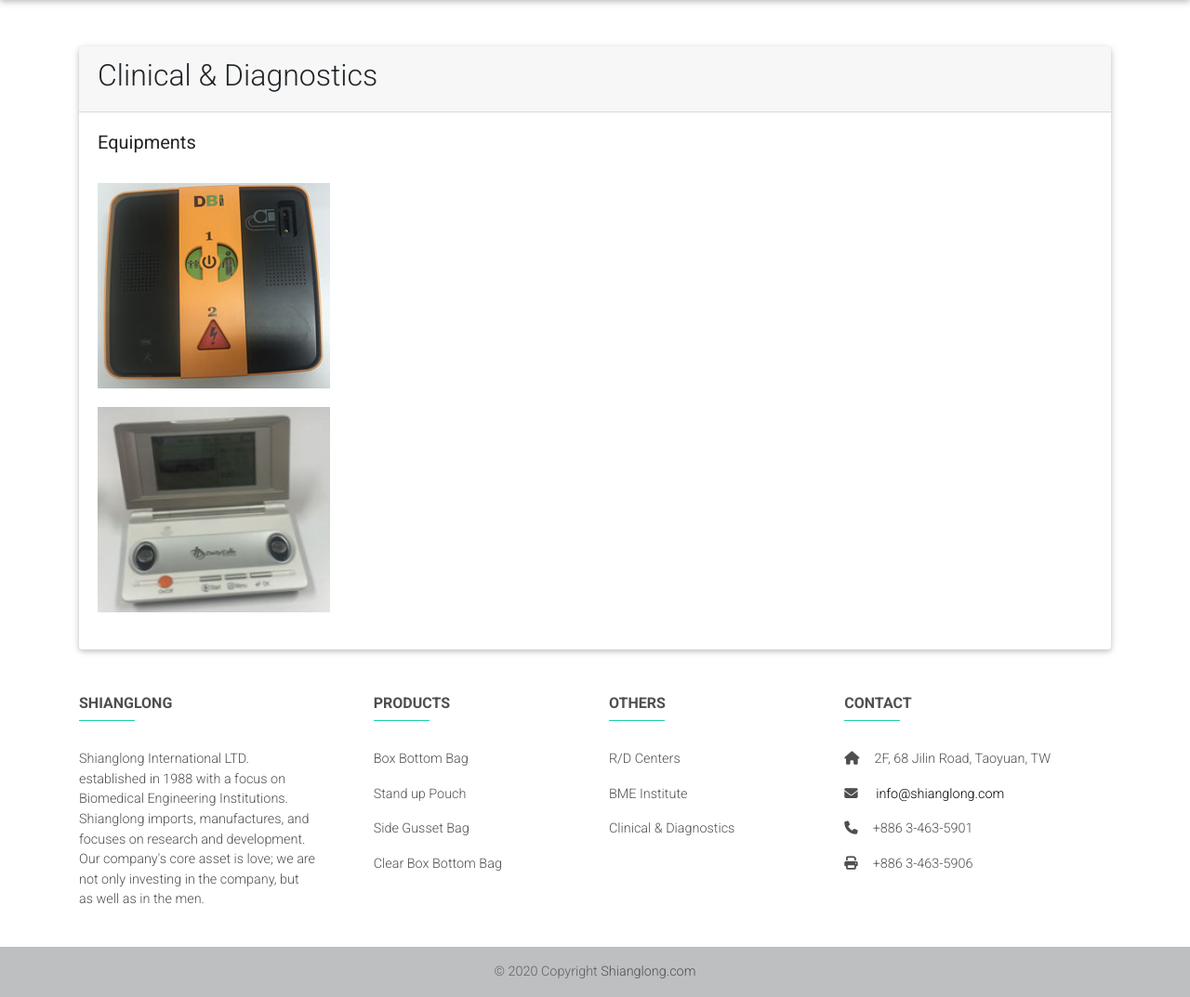
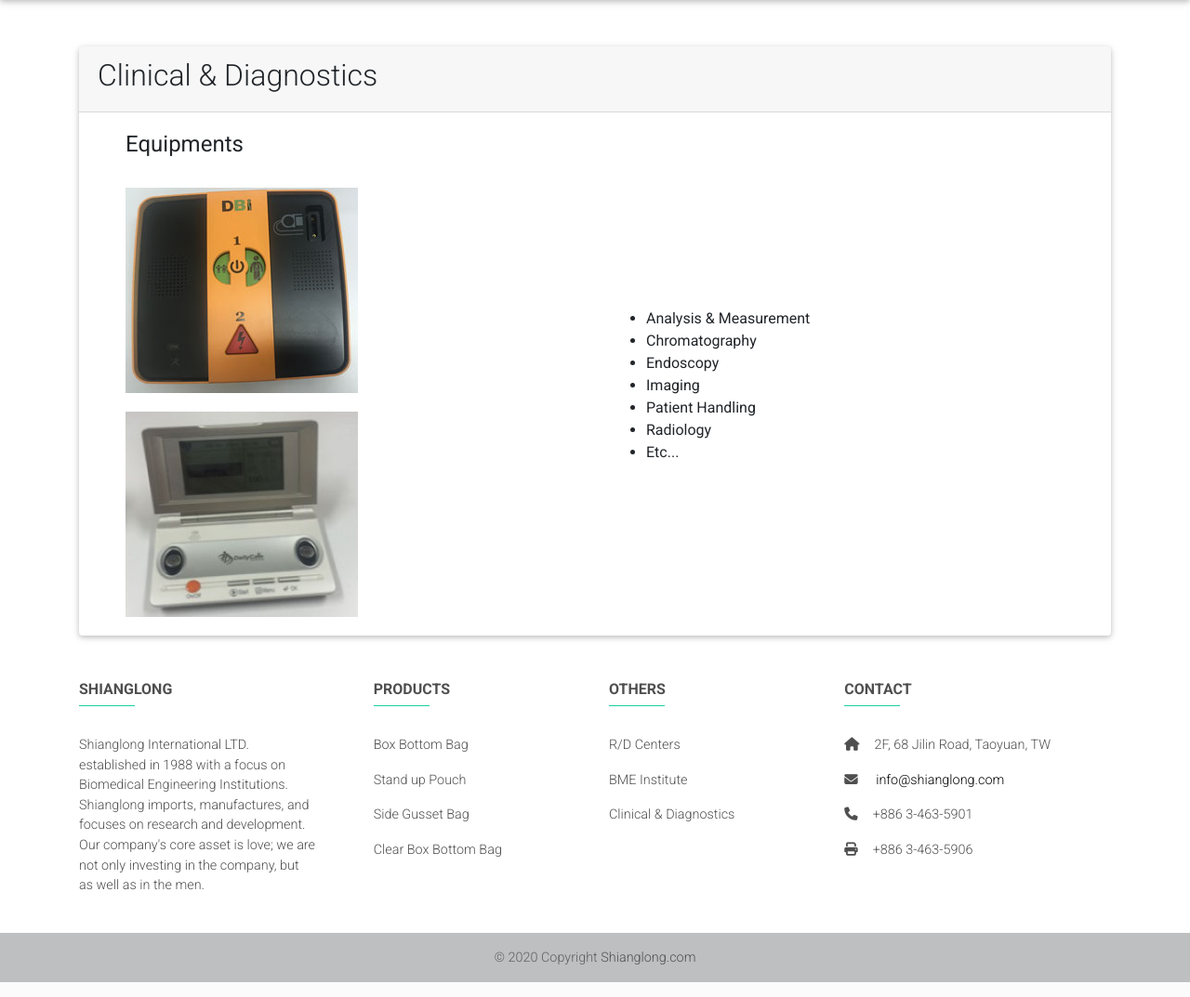
Before and after one commit to k88097/public_html, a PHP site: page /cnd.php in a window 1280 px wide. Shown: the part 76-1149 px from the top of the page at 93% size. Run offline with PHP 8.4, Linux system fonts and the light colour scheme; some libraries are stand-ins or nearby versions.

Commit message:
Clinical & Diagnostics finish

```diff
--- a/cnd.php
+++ b/cnd.php
@@ -5,8 +5,6 @@
     <meta charset="UTF-8">
     <meta name="viewport" content="width=device-width, initial-scale=1.0">
     <title>Clinical & Diagnostics </title>
-
-    <link type="text/css" rel="stylesheet" href="css/style.css" />
 
     <!-- import Css Javascript jQuery -->
     <?php include "head.html"; ?>
@@ -23,13 +21,12 @@
                 <h2>Clinical & Diagnostics</h2>
             </div>
             <div class="card-body">
-                <h5 class="card-title text-left">
+                <h4 class="card-title text-left" id="title-cnd">
                     Equipments
-                </h5>
-
-                <!-- Images -->
+                </h4>
                 <div class="row">
-                    <div class="col">
+                    <!-- Images -->
+                    <div class="col" id="col-img">
                         <!-- Image1 -->
                         <div id="img-cnd" class="row">
                             <img src="images/cnd/aed.jpg" alt="aed">
@@ -39,6 +36,17 @@
                         <div class="row" id="img-cnd">
                             <img src="images/cnd/measurement.jpg" alt="measurement">
                         </div>
+                    </div>
+                    <div class="col align-self-center">
+                        <ul>
+                            <li>Analysis & Measurement</li>
+                            <li>Chromatography</li>
+                            <li>Endoscopy</li>
+                            <li>Imaging</li>
+                            <li>Patient Handling</li>
+                            <li>Radiology</li>
+                            <li>Etc...</li>
+                        </ul>
                     </div>
                 </div>
             </div>
--- a/css/style.css
+++ b/css/style.css
@@ -1,3 +1,5 @@
+/* index start*/
+
 a:link#maillink {
     color: #000000;
 }
@@ -38,18 +40,50 @@ div#contact {
     margin: 50px auto 20px auto;
 }
 
-#img-location {
-    margin: auto 30px auto 30px;
+section#contact-form {
+    margin: 30px auto 20px auto;
+}
+
+/* index end */
+
+/* location strat */
+
+div#img-location {
+    margin: auto auto auto auto;
     max-width: 100%;
     max-height: 100%;
     width: auto;
     height: auto;
 }
 
-#img-cnd {
-    margin: 20px auto 20px auto;
+div#card-body {
+    margin-top: 30px;
 }
 
-section#contact-form {
-    margin: 30px auto 20px auto;
+div#image-depiction {
+    margin: auto auto auto 30px;
 }
+
+/* location end */
+
+/* Clinical & Diagnostics start*/
+
+#title-cnd {
+    margin-left: 30px;
+}
+
+div#col-img {
+    margin: auto auto auto auto;
+}
+
+div#img-cnd {
+    margin-top: 20px;
+    margin-left: 30px;
+}
+
+/* Clinical & Diagnostics end*/
+/* BME Institute start */
+div{
+
+}
+/* BME Institute end */
--- a/footer.html
+++ b/footer.html
@@ -42,7 +42,7 @@
                         <a class="dark-grey-text" href="#!">R/D Centers</a>
                     </p>
                     <p>
-                        <a class="dark-grey-text" href="#!">BME Institute</a>
+                        <a class="dark-grey-text" href="bme.php">BME Institute</a>
                     </p>
                     <p>
                         <a class="dark-grey-text" href="cnd.php">Clinical & Diagnostics</a>
--- a/header.html
+++ b/header.html
@@ -16,7 +16,7 @@
                         <a class="nav-link" href="#">R/D Centers</a>
                     </li>
                     <li class="nav-item">
-                        <a class="nav-link" href="#">BME Institute</a>
+                        <a class="nav-link" href="bme.php">BME Institute</a>
                     </li>
                     <li class="nav-item">
                         <a class="nav-link" href="cnd.php">Clinical & Diagnostics</a>
```
Also changed, not shown: bme.php (added, +11 -0 lines), location.php (+9 -9 lines).
